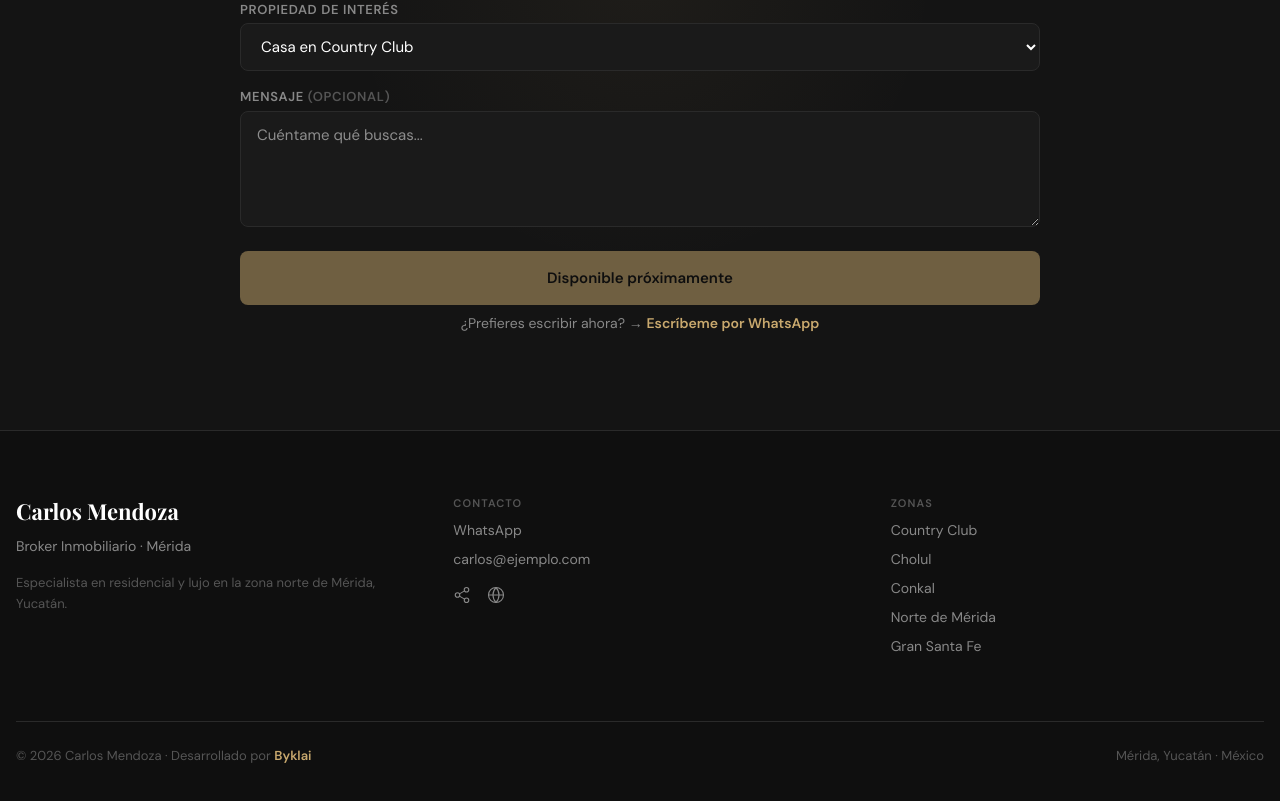
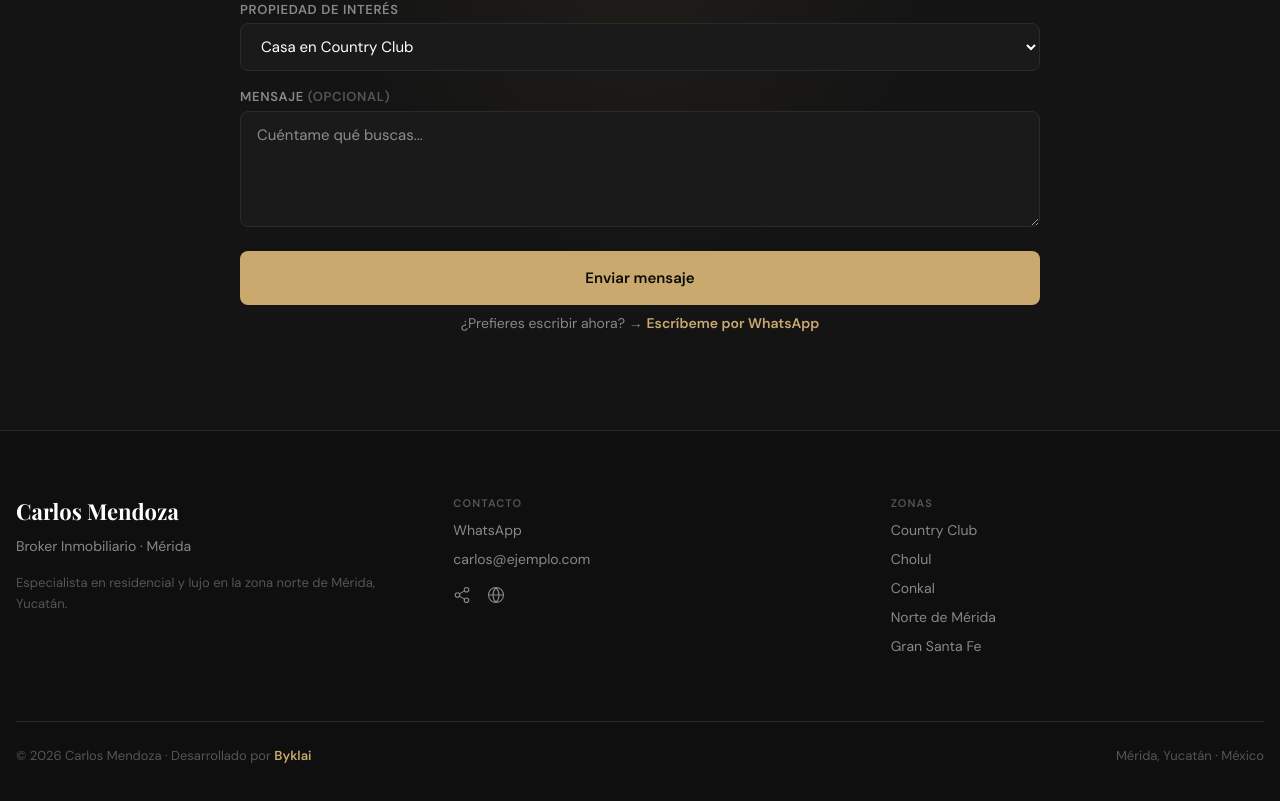
Before and after one commit to urbanhousepeninsula-prog/demo-broker-byklai, a Next.js app: page / in a window 1280 px wide. Shown: the part 7373-8174 px from the top of the page. Built offline with nearby package versions, Linux system fonts and the light colour scheme.

Commit message:
feat: formulario activo via Web3Forms

```diff
--- a/components/sections/contact-form.tsx
+++ b/components/sections/contact-form.tsx
@@ -1,6 +1,6 @@
 "use client";
 
-import { useRef } from "react";
+import { useRef, useState } from "react";
 import { motion, useInView } from "framer-motion";
 import { broker } from "@/lib/broker-data";
 import { fadeUp, stagger } from "@/lib/animations";
@@ -10,8 +10,59 @@ export default function ContactForm() {
   const ref = useRef(null);
   const inView = useInView(ref, { once: true, margin: "-80px" });
 
-  const mensaje = encodeURIComponent("Hola Carlos, me gustaría agendar una llamada para hablar sobre propiedades.");
-  const waUrl = `https://wa.me/${broker.whatsapp}?text=${mensaje}`;
+  const [nombre, setNombre] = useState("");
+  const [telefono, setTelefono] = useState("");
+  const [interes, setInteres] = useState(broker.properties[0].id);
+  const [mensaje, setMensaje] = useState("");
+  const [loading, setLoading] = useState(false);
+  const [success, setSuccess] = useState(false);
+  const [error, setError] = useState(false);
+
+  const resetForm = () => {
+    setNombre("");
+    setTelefono("");
+    setInteres(broker.properties[0].id);
+    setMensaje("");
+  };
+
+  const handleSubmit = async (e: React.FormEvent) => {
+    e.preventDefault();
+    setLoading(true);
+    setError(false);
+
+    const formData = {
+      access_key: broker.web3forms_key,
+      subject: `🏠 Nuevo lead — ${nombre}`,
+      from_name: nombre,
+      nombre,
+      telefono,
+      interes,
+      mensaje: mensaje || "Sin mensaje adicional",
+      fuente: "Landing web · Byklai",
+    };
+
+    try {
+      const res = await fetch("https://api.web3forms.com/submit", {
+        method: "POST",
+        headers: { "Content-Type": "application/json" },
+        body: JSON.stringify(formData),
+      });
+      const data = await res.json();
+      if (data.success) {
+        setSuccess(true);
+        resetForm();
+        setTimeout(() => setSuccess(false), 5000);
+      } else {
+        setError(true);
+      }
+    } catch {
+      setError(true);
+    } finally {
+      setLoading(false);
+    }
+  };
+
+  const waUrl = `https://wa.me/${broker.whatsapp}?text=${encodeURIComponent("Hola Carlos, me gustaría agendar una llamada para hablar sobre propiedades.")}`;
 
   return (
     <section
@@ -79,7 +130,7 @@ export default function ContactForm() {
           variants={stagger}
           initial="hidden"
           animate={inView ? "visible" : "hidden"}
-          onSubmit={(e) => e.preventDefault()}
+          onSubmit={handleSubmit}
           style={{ display: "flex", flexDirection: "column", gap: "var(--space-md)" }}
         >
           {/* Nombre */}
@@ -89,6 +140,8 @@ export default function ContactForm() {
               type="text"
               required
               placeholder="Tu nombre"
+              value={nombre}
+              onChange={(e) => setNombre(e.target.value)}
               style={inputStyle}
             />
           </motion.div>
@@ -100,6 +153,8 @@ export default function ContactForm() {
               type="tel"
               required
               placeholder="+52 999 000 0000"
+              value={telefono}
+              onChange={(e) => setTelefono(e.target.value)}
               style={inputStyle}
             />
           </motion.div>
@@ -107,7 +162,11 @@ export default function ContactForm() {
           {/* Propiedad de interés */}
           <motion.div variants={fadeUp} style={{ display: "flex", flexDirection: "column", gap: "var(--space-xs)" }}>
             <label style={labelStyle}>Propiedad de interés</label>
-            <select style={inputStyle}>
+            <select
+              value={interes}
+              onChange={(e) => setInteres(e.target.value)}
+              style={inputStyle}
+            >
               {broker.properties.map((p) => (
                 <option key={p.id} value={p.id}>{p.title}</option>
               ))}
@@ -117,33 +176,63 @@ export default function ContactForm() {
 
           {/* Mensaje */}
           <motion.div variants={fadeUp} style={{ display: "flex", flexDirection: "column", gap: "var(--space-xs)" }}>
-            <label style={labelStyle}>Mensaje <span style={{ color: "var(--color-subtle)" }}>(opcional)</span></label>
+            <label style={labelStyle}>
+              Mensaje <span style={{ color: "var(--color-subtle)" }}>(opcional)</span>
+            </label>
             <textarea
               rows={4}
               placeholder="Cuéntame qué buscas..."
+              value={mensaje}
+              onChange={(e) => setMensaje(e.target.value)}
               style={{ ...inputStyle, resize: "vertical" }}
             />
           </motion.div>
 
-          {/* Botón desactivado */}
-          <motion.div variants={fadeUp} style={{ display: "flex", flexDirection: "column", alignItems: "center", gap: "var(--space-sm)", marginTop: "var(--space-sm)" }}>
+          {/* Botón y feedback */}
+          <motion.div
+            variants={fadeUp}
+            style={{ display: "flex", flexDirection: "column", alignItems: "center", gap: "var(--space-sm)", marginTop: "var(--space-sm)" }}
+          >
             <button
-              type="button"
-              disabled
+              type="submit"
+              disabled={loading}
               style={{
                 width: "100%",
                 padding: "16px",
-                background: "var(--color-accent)",
-                color: "#0a0a0a",
+                background: success ? "#166534" : error ? "#7f1d1d" : "var(--color-accent)",
+                color: success || error ? "#fff" : "#0a0a0a",
                 fontWeight: 700,
                 fontSize: "15px",
                 borderRadius: "var(--radius-md)",
                 border: "none",
-                opacity: 0.5,
-                cursor: "not-allowed",
+                cursor: loading ? "wait" : "pointer",
+                transition: "background var(--transition-normal)",
+                display: "flex",
+                alignItems: "center",
+                justifyContent: "center",
+                gap: "8px",
               }}
             >
-              Disponible próximamente
+              {loading && (
+                <span
+                  style={{
+                    width: "16px",
+                    height: "16px",
+                    border: "2px solid rgba(0,0,0,0.2)",
+                    borderTopColor: "#0a0a0a",
+                    borderRadius: "50%",
+                    display: "inline-block",
+                    animation: "spin 0.7s linear infinite",
+                  }}
+                />
+              )}
+              {loading
+                ? "Enviando..."
+                : success
+                ? "¡Mensaje enviado! Te contactamos pronto."
+                : error
+                ? "Hubo un error. Escríbenos por WhatsApp."
+                : "Enviar mensaje"}
             </button>
 
             <p style={{ color: "var(--color-muted)", fontSize: "14px", margin: 0 }}>
@@ -160,6 +249,10 @@ export default function ContactForm() {
           </motion.div>
         </motion.form>
       </div>
+
+      <style>{`
+        @keyframes spin { to { transform: rotate(360deg); } }
+      `}</style>
     </section>
   );
 }
--- a/lib/broker-data.ts
+++ b/lib/broker-data.ts
@@ -6,6 +6,7 @@ export const broker = {
   bio: "Más de 12 años ayudando a familias e inversionistas a encontrar su lugar ideal en la zona norte de Mérida. Especialista en residencial y lujo en Cholul, Conkal y Country Club.",
   whatsapp: "+529990000000",
   email: "carlos@ejemplo.com",
+  web3forms_key: "TU_ACCESS_KEY_WEB3FORMS",
   stats: {
     years: "12",
     sold: "340+",
```
